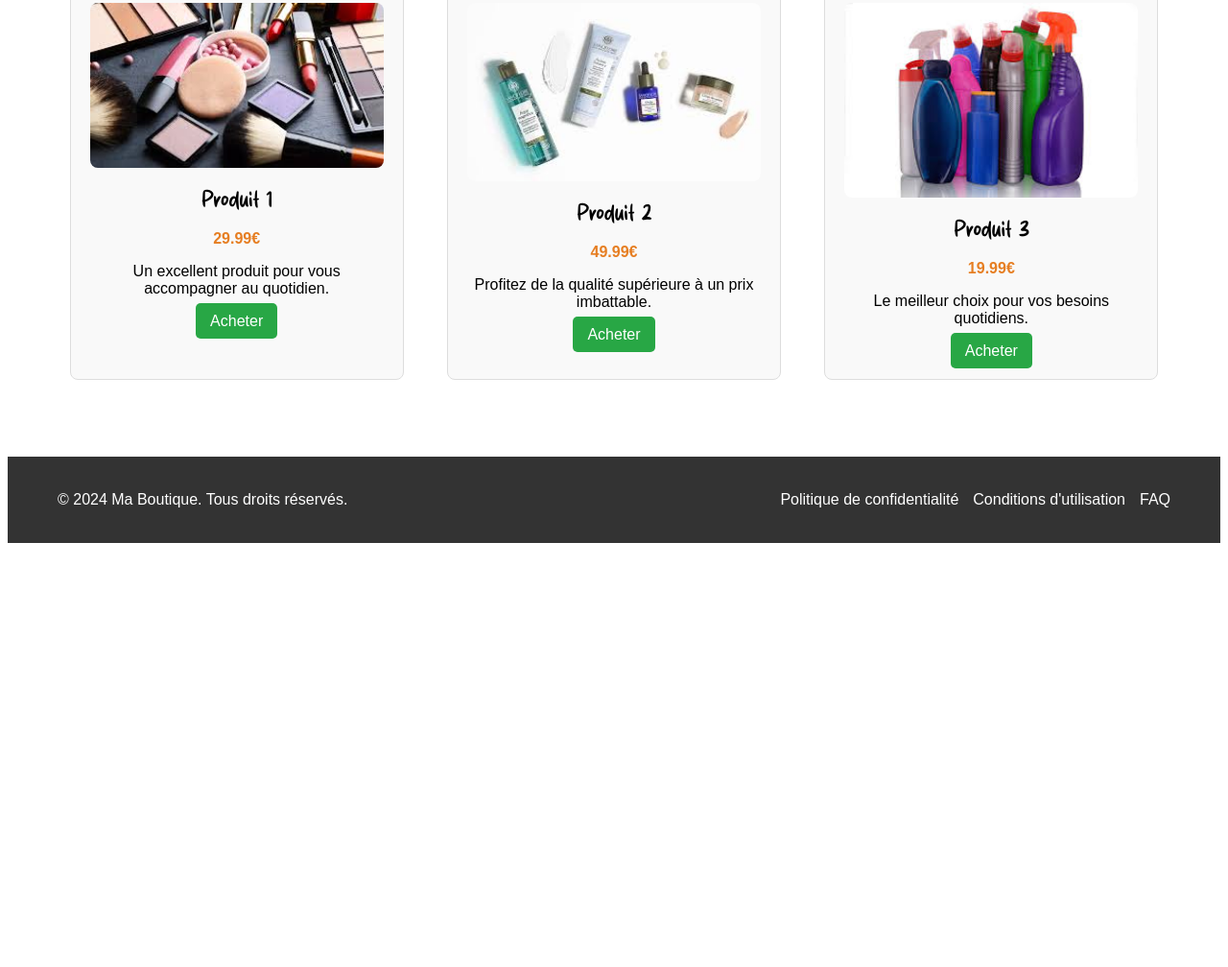
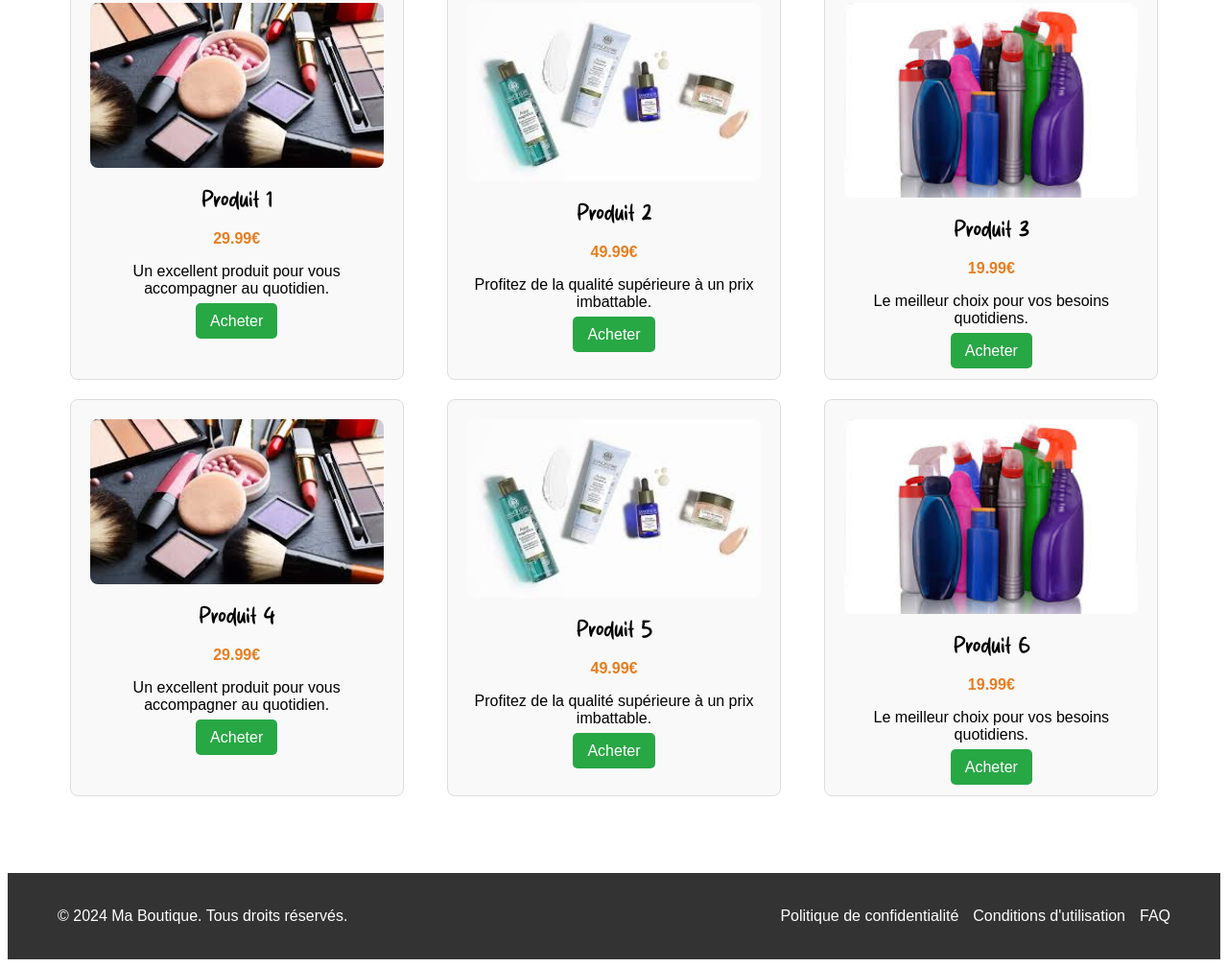
Before and after one commit to VictorDauph/Demo-Html, a plain HTML site: page index.html in a window 1280 px wide. Shown: the part 530-1538 px from the top of the page at 96% size. Before the commit the page ends 1104 px from the top, so only its background shows below. Drawn offline with Linux system fonts and the light colour scheme.

Commit message:
ajout commentaires et cartes

```diff
--- a/index.html
+++ b/index.html
@@ -61,6 +61,32 @@
                     <p>Le meilleur choix pour vos besoins quotidiens.</p>
                     <a href="#" class="button">Acheter</a>
                 </article>
+                <!-- Produit 4 -->
+                <article class="product-item">
+                    <img src="./images/image1.jpg" alt="Produit 4">
+                    <h3>Produit 4</h3>
+                    <p class="price">29.99€</p>
+                    <p>Un excellent produit pour vous accompagner au quotidien.</p>
+                    <a href="#" class="button">Acheter</a>
+                </article>
+
+                <!-- Produit 5 -->
+                <article class="product-item">
+                    <img src="./images/image2.jpg" alt="Produit 5">
+                    <h3>Produit 5</h3>
+                    <p class="price">49.99€</p>
+                    <p>Profitez de la qualité supérieure à un prix imbattable.</p>
+                    <a href="#" class="button">Acheter</a>
+                </article>
+
+                <!-- Produit 6 -->
+                <article class="product-item">
+                    <img src="./images/image3.jpg" alt="Produit 6">
+                    <h3>Produit 6</h3>
+                    <p class="price">19.99€</p>
+                    <p>Le meilleur choix pour vos besoins quotidiens.</p>
+                    <a href="#" class="button">Acheter</a>
+                </article>
             </div>
         </section>
     </main>
--- a/style/style.css
+++ b/style/style.css
@@ -28,6 +28,7 @@ header {
 }
 
 header .container {
+    /* classe flexbox, qui contient des blocks et gère leur disposition. Elle contient un titre et un nav */
     display: flex;
     justify-content: space-between;
     align-items: center;
@@ -106,6 +107,7 @@ nav ul li a:hover {
 .product-list {
     display: flex;
     justify-content: space-around;
+    /* flex wrap permet le retour à la ligne */
     flex-wrap: wrap;
     gap: 20px;
 }
```
